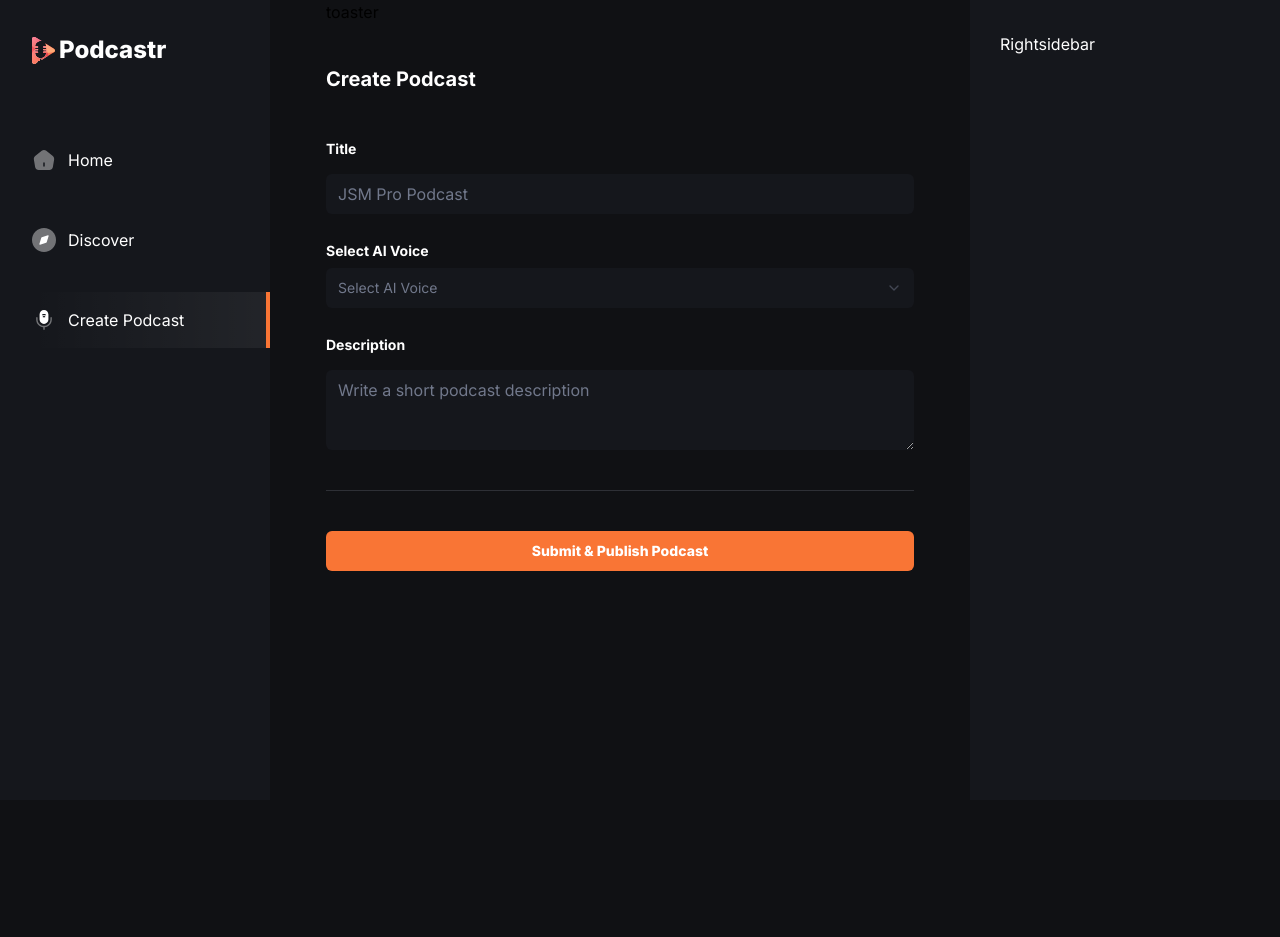
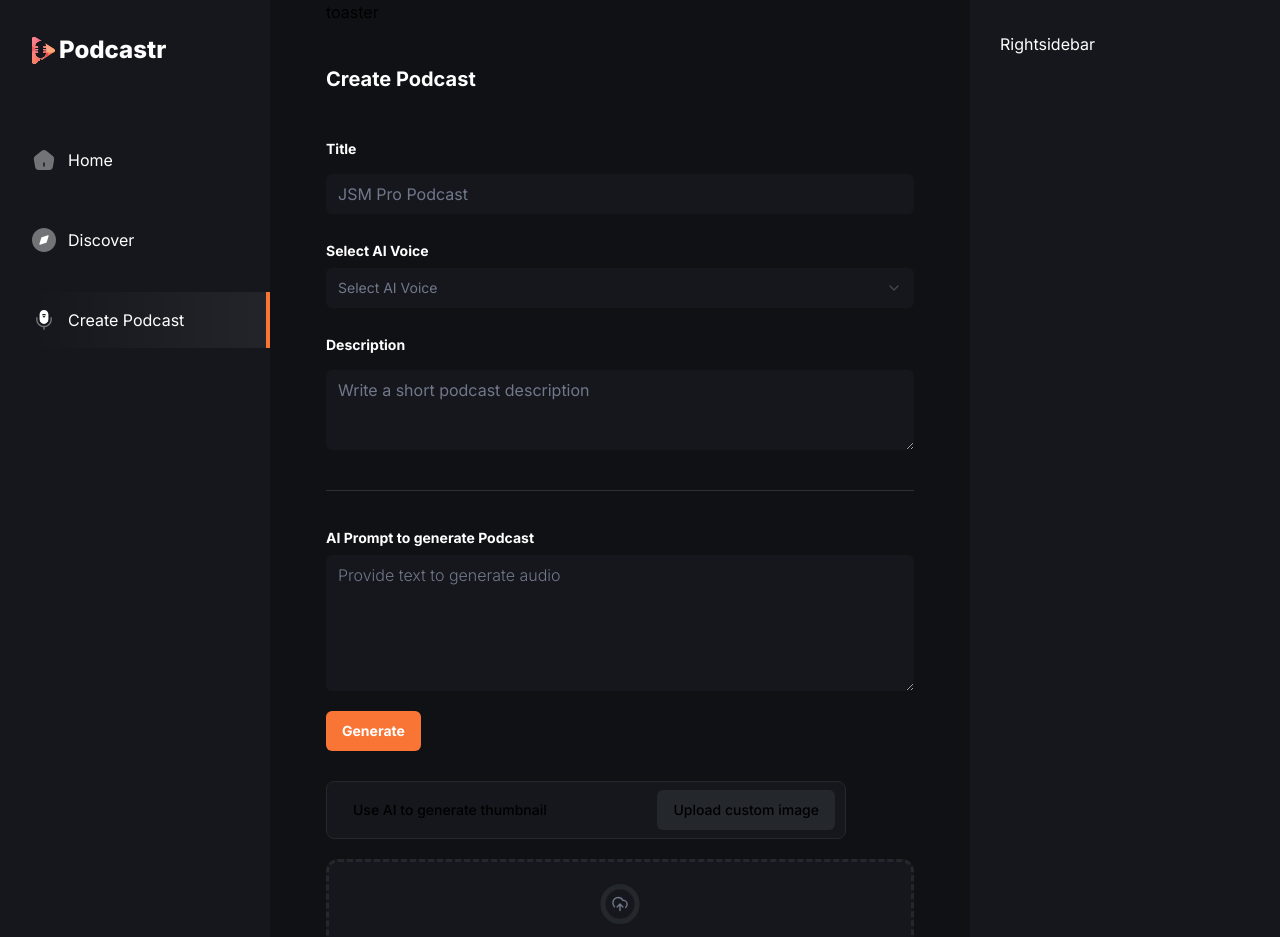
Before and after one commit to waldriss/podcastai, a Next.js app in the folder front-end/: page /create-podcast in a window 1280 px wide. Shown: the top 937 px of the page. Before the commit the page ends 800 px from the top, so only its background shows below. Built offline with nearby package versions, Linux system fonts and the light colour scheme.

Commit message:
generatepodcast+thumbnails+updates

```diff
--- a/front-end/src/app/(root)/create-podcast/page.tsx
+++ b/front-end/src/app/(root)/create-podcast/page.tsx
@@ -29,17 +29,24 @@ import { Textarea } from "@/components/ui/textarea";
 import { Loader } from "lucide-react";
 import { useRouter } from "next/navigation";
 import React from "react";
+import GeneratePodcast from "@/components/create-podcast/GeneratePodcast";
+import GenerateThumbnail from "@/components/create-podcast/GenerateThumbnail";
 const formSchema = z.object({
   podcastTitle: z.string().min(2),
   podcastDescription: z.string().min(2),
 });
-const voiceCategories = ['alloy', 'shimmer', 'nova', 'echo', 'fable', 'onyx'];
+const voiceCategories = ["alloy", "shimmer", "nova", "echo", "fable", "onyx"];
 
 const CreatePodcast = () => {
   const [voiceType, setVoiceType] = useState<string | null>(null);
   const [isSubmitting, setIsSubmitting] = useState(false);
-  const [imagePrompt, setImagePrompt] = useState('');
-  const [audioStorageId, setAudioStorageId] = useState(null)
+  const [imagePrompt, setImagePrompt] = useState("");
+  const [audioStorageId, setAudioStorageId] = useState(null);
+  const [imageStorageId, setImageStorageId] = useState(null);
+  const [imageUrl, setImageUrl] = useState("");
+  const [audioUrl, setAudioUrl] = useState("");
+  const [audioDuration, setAudioDuration] = useState(0);
+  const [voicePrompt, setVoicePrompt] = useState("");
 
   const form = useForm<z.infer<typeof formSchema>>({
     resolver: zodResolver(formSchema),
@@ -85,12 +92,23 @@ const CreatePodcast = () => {
               </Label>
 
               <Select onValueChange={(value) => setVoiceType(value)}>
-                <SelectTrigger className={cn('text-16 w-full border-none bg-black-1 text-gray-1 focus-visible:ring-offset-orange-1')}>
-                  <SelectValue placeholder="Select AI Voice" className="placeholder:text-gray-1 " />
+                <SelectTrigger
+                  className={cn(
+                    "text-16 w-full border-none bg-black-1 text-gray-1 focus-visible:ring-offset-orange-1"
+                  )}
+                >
+                  <SelectValue
+                    placeholder="Select AI Voice"
+                    className="placeholder:text-gray-1 "
+                  />
                 </SelectTrigger>
                 <SelectContent className="text-16 border-none bg-black-1 font-bold text-white-1 focus:ring-orange-1">
                   {voiceCategories.map((category) => (
-                    <SelectItem key={category} value={category} className="capitalize focus:bg-orange-1">
+                    <SelectItem
+                      key={category}
+                      value={category}
+                      className="capitalize focus:bg-orange-1"
+                    >
                       {category}
                     </SelectItem>
                   ))}
@@ -122,21 +140,42 @@ const CreatePodcast = () => {
                   </FormControl>
                   <FormMessage className="text-white-1" />
                 </FormItem>
-
               )}
             />
           </div>
+          <div className="flex flex-col pt-10">
+            <GeneratePodcast
+              setAudioStorageId={setAudioStorageId}
+              setAudio={setAudioUrl}
+              voiceType={voiceType!}
+              audio={audioUrl}
+              voicePrompt={voicePrompt}
+              setVoicePrompt={setVoicePrompt}
+              setAudioDuration={setAudioDuration}
+            />
+
+            <GenerateThumbnail
+              setImage={setImageUrl}
+              setImageStorageId={setImageStorageId}
+              image={imageUrl}
+              imagePrompt={imagePrompt}
+              setImagePrompt={setImagePrompt}
+            />
             <div className="mt-10 w-full">
-                <Button type="submit" className="text-16 w-full bg-orange-1 py-4 font-extrabold text-white-1 transition-all duration-500 hover:bg-black-1">
+              <Button
+                type="submit"
+                className="text-16 w-full bg-orange-1 py-4 font-extrabold text-white-1 transition-all duration-500 hover:bg-black-1"
+              >
                 {isSubmitting ? (
                   <>
                     Submitting
                     <Loader size={20} className="animate-spin ml-2" />
                   </>
                 ) : (
-                    'Submit & Publish Podcast'
+                  "Submit & Publish Podcast"
                 )}
               </Button>
+            </div>
           </div>
         </form>
       </Form>
--- a/front-end/src/components/create-podcast/GeneratePodcast.tsx
+++ b/front-end/src/components/create-podcast/GeneratePodcast.tsx
@@ -1,9 +1,59 @@
-import React from 'react'
+import { GeneratePodcastProps } from "@/types";
+import React, { useState } from "react";
+import { Label } from "../ui/label";
+import { Textarea } from "../ui/textarea";
+import { Button } from "../ui/button";
+import { Loader } from "lucide-react";
 
-const GeneratePodcast = () => {
+const GeneratePodcast = (props: GeneratePodcastProps) => {
+  const [isGenerating, setIsGenerating] = useState(false);
+  const generatePodcast=()=>{
+    //here!
+  }
+
   return (
-    <div>GeneratePodcast</div>
-  )
-}
+    <div>
+      <div className="flex flex-col gap-2.5">
+        <Label className="text-16 font-bold text-white-1">
+          AI Prompt to generate Podcast
+        </Label>
+        <Textarea
+          className="input-class font-light focus-visible:ring-offset-orange-1"
+          placeholder="Provide text to generate audio"
+          rows={5}
+          value={props.voicePrompt}
+          onChange={(e) => props.setVoicePrompt(e.target.value)}
+        />
+      </div>
+      <div className="mt-5 w-full max-w-[200px]">
+        <Button
+          type="submit"
+          className="text-16 bg-orange-1 py-4 font-bold text-white-1"
+          onClick={generatePodcast}
+        >
+          {isGenerating ? (
+            <>
+              Generating
+              <Loader size={20} className="animate-spin ml-2" />
+            </>
+          ) : (
+            "Generate"
+          )}
+        </Button>
+      </div>
+      {props.audio && (
+        <audio
+          controls
+          src={props.audio}
+          autoPlay
+          className="mt-5"
+          onLoadedMetadata={(e) =>
+            props.setAudioDuration(e.currentTarget.duration)
+          }
+        />
+      )}
+    </div>
+  );
+};
 
-export default GeneratePodcast
+export default GeneratePodcast;
--- a/front-end/src/components/create-podcast/GenerateThumbnail.tsx
+++ b/front-end/src/components/create-podcast/GenerateThumbnail.tsx
@@ -1,9 +1,126 @@
-import React from 'react'
+import { GenerateThumbnailProps } from "@/types";
+import React, { useRef, useState } from "react";
+import { Button } from "../ui/button";
+import { Label } from "../ui/label";
+import { Textarea } from "../ui/textarea";
+import { Loader } from "lucide-react";
+import { Input } from "../ui/input";
+import Image from "next/image";
+import { cn } from "@/lib/utils";
 
-const GenerateThumbnail = () => {
+const GenerateThumbnail = ({
+  setImage,
+  setImageStorageId,
+  image,
+  imagePrompt,
+  setImagePrompt,
+}: GenerateThumbnailProps) => {
+  const [isAiThumbnail, setIsAiThumbnail] = useState(false);
+  const [isImageLoading, setIsImageLoading] = useState(false);
+  const imageRef = useRef<HTMLInputElement>(null);
+  const generateImage=()=>{
+
+  }
+  const uploadImage=(e: React.ChangeEvent<HTMLInputElement>)=>{
+
+  }
   return (
-    <div>GenerateThumbnail</div>
-  )
-}
+    <>
+      <div className="generate_thumbnail">
+        <Button
+          type="button"
+          //variant="plain"
+          onClick={() => setIsAiThumbnail(true)}
+          className={cn("", {
+            "bg-black-6": isAiThumbnail,
+          })}
+        >
+          Use AI to generate thumbnail
+        </Button>
+        <Button
+          type="button"
+          //variant="plain"
+          onClick={() => setIsAiThumbnail(false)}
+          className={cn("", {
+            "bg-black-6": !isAiThumbnail,
+          })}
+        >
+          Upload custom image
+        </Button>
+      </div>
+      {isAiThumbnail ? (
+        <div className="flex flex-col gap-5">
+          <div className="mt-5 flex flex-col gap-2.5">
+            <Label className="text-16 font-bold text-white-1">
+              AI Prompt to generate Thumbnail
+            </Label>
+            <Textarea
+              className="input-class font-light focus-visible:ring-offset-orange-1"
+              placeholder="Provide text to generate thumbnail"
+              rows={5}
+              value={imagePrompt}
+              onChange={(e) => setImagePrompt(e.target.value)}
+            />
+          </div>
+          <div className="w-full max-w-[200px]">
+            <Button
+              type="submit"
+              className="text-16 bg-orange-1 py-4 font-bold text-white-1"
+              onClick={generateImage}
+            >
+              {isImageLoading ? (
+                <>
+                  Generating
+                  <Loader size={20} className="animate-spin ml-2" />
+                </>
+              ) : (
+                "Generate"
+              )}
+            </Button>
+          </div>
+        </div>
+      ) : (
+        <div className="image_div" onClick={() => imageRef?.current?.click()}>
+          <Input
+            type="file"
+            className="hidden"
+            ref={imageRef}
+            onChange={(e) => uploadImage(e)}
+          />
+          {!isImageLoading ? (
+            <Image
+              src="/icons/upload-image.svg"
+              width={40}
+              height={40}
+              alt="upload"
+            />
+          ) : (
+            <div className="text-16 flex-center font-medium text-white-1">
+              Uploading
+              <Loader size={20} className="animate-spin ml-2" />
+            </div>
+          )}
+          <div className="flex flex-col items-center gap-1">
+            <h2 className="text-12 font-bold text-orange-1">Click to upload</h2>
+            <p className="text-12 font-normal text-gray-1">
+              SVG, PNG, JPG, or GIF (max. 1080x1080px)
+            </p>
+          </div>
+        </div>
+      )}
+      {image && (
+        <div className="flex-center w-full">
+          <Image
+            src={image}
+            width={200}
+            height={200}
+            className="mt-5"
+            alt="thumbnail"
+          />
+        </div>
+      )}
+    </>
+  );
+};
 
-export default GenerateThumbnail
+export default GenerateThumbnail;
```
Also changed, not shown: front-end/src/types/index.ts (+20 -0 lines). Lines whose indentation alone changed are shown as unchanged.
